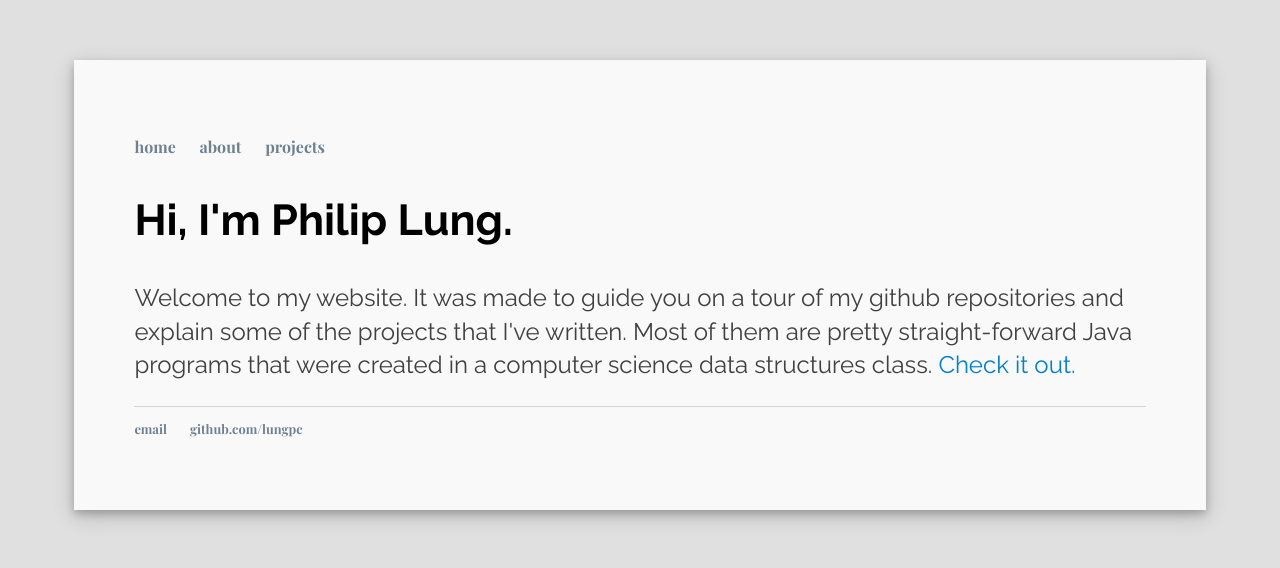
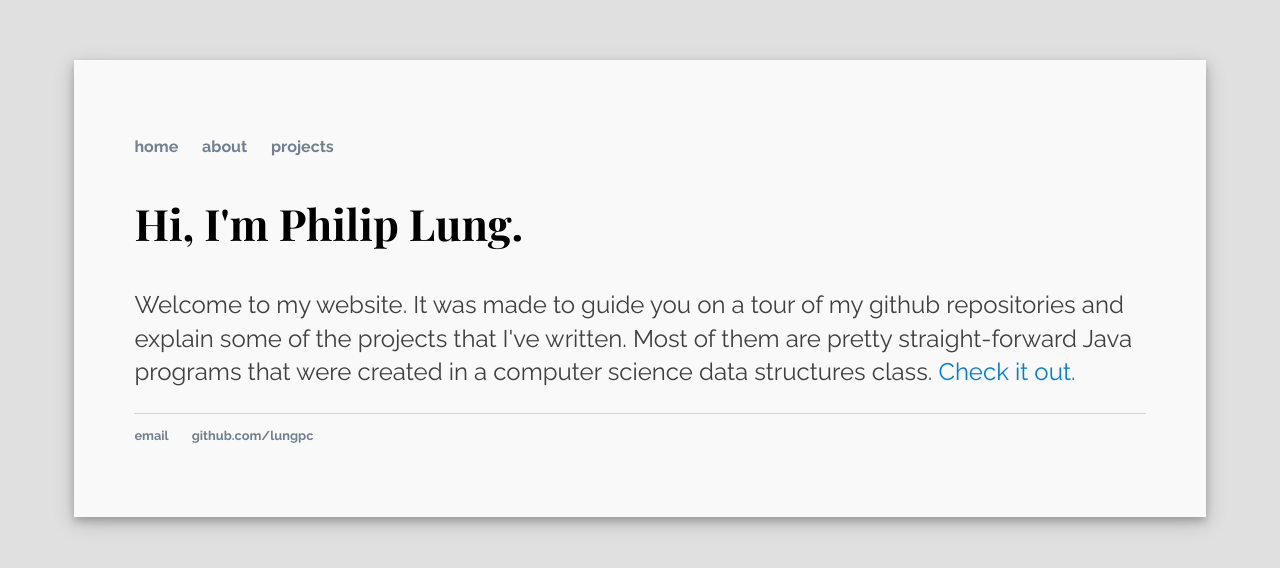
Before and after one commit to lungpc/lungpc.github.io, a Jekyll site: the page built from index.html, in a window 1280 px wide. Shown: the top 568 px of the page. Built offline with Jekyll 4.4.1, drawn with Linux system fonts in a browser that asks for light colours.

Commit message:
Update style.css

```diff
--- a/css/style.css
+++ b/css/style.css
@@ -19,7 +19,7 @@
 
 nav ul, footer ul {
     font-size: 1em;
-    font-family: 'Playfair Display', 'Arial', serif;
+    font-family: 'Raleway', 'Arial', serif;
     padding: 0px;
     list-style: none;
     font-weight: bold;
@@ -53,7 +53,7 @@
 
 p, ul { font-size: 1.5em; line-height: 1.4em; color: #404040; font-family: 'Raleway', 'Calibri', sans-serif; }
 
-h1, h2, h3, h4 { font-family: 'Raleway', 'Arial', sans-serif; }
+h1, h2, h3, h4 { font-family: 'Playfair Display', 'Arial', sans-serif; }
 h1 { font-size: 3em;  }
 h2 { font-size: 2.7em; }
 h3 { font-size: 2.3em; }
```
